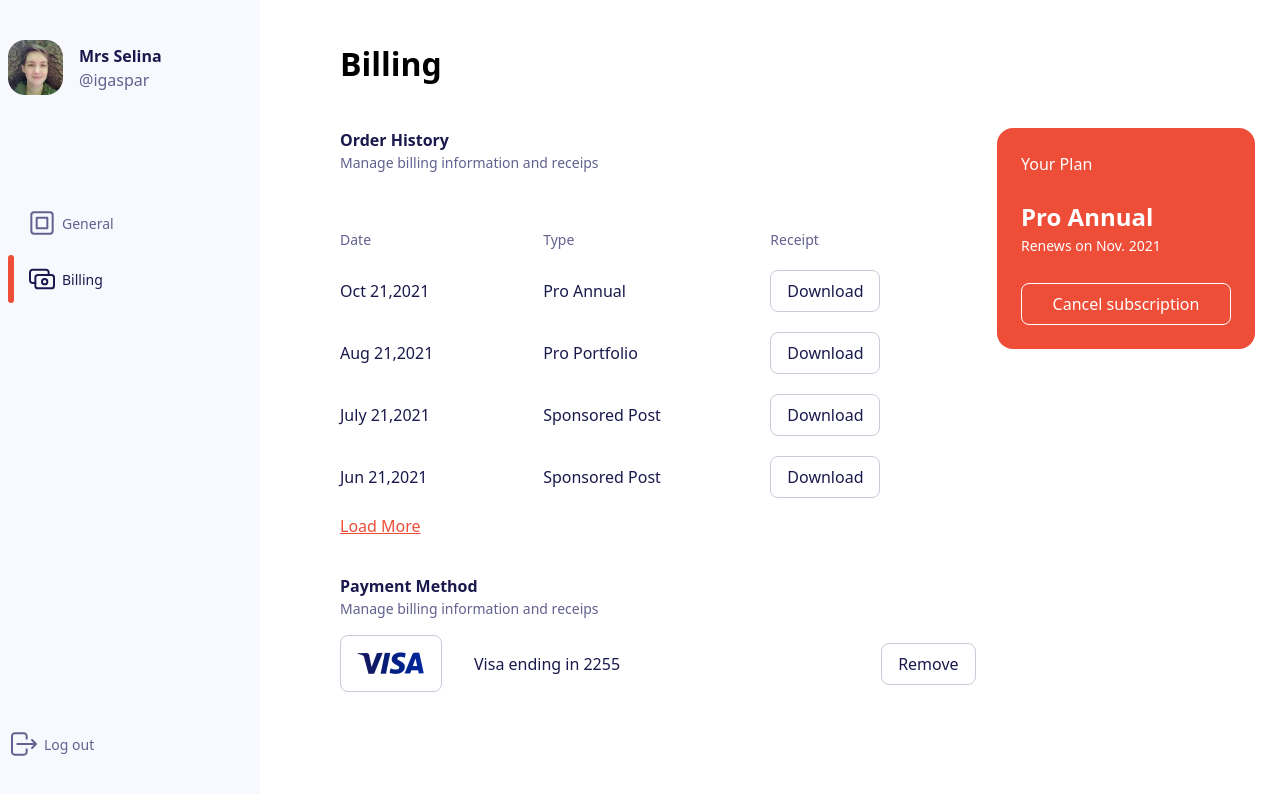
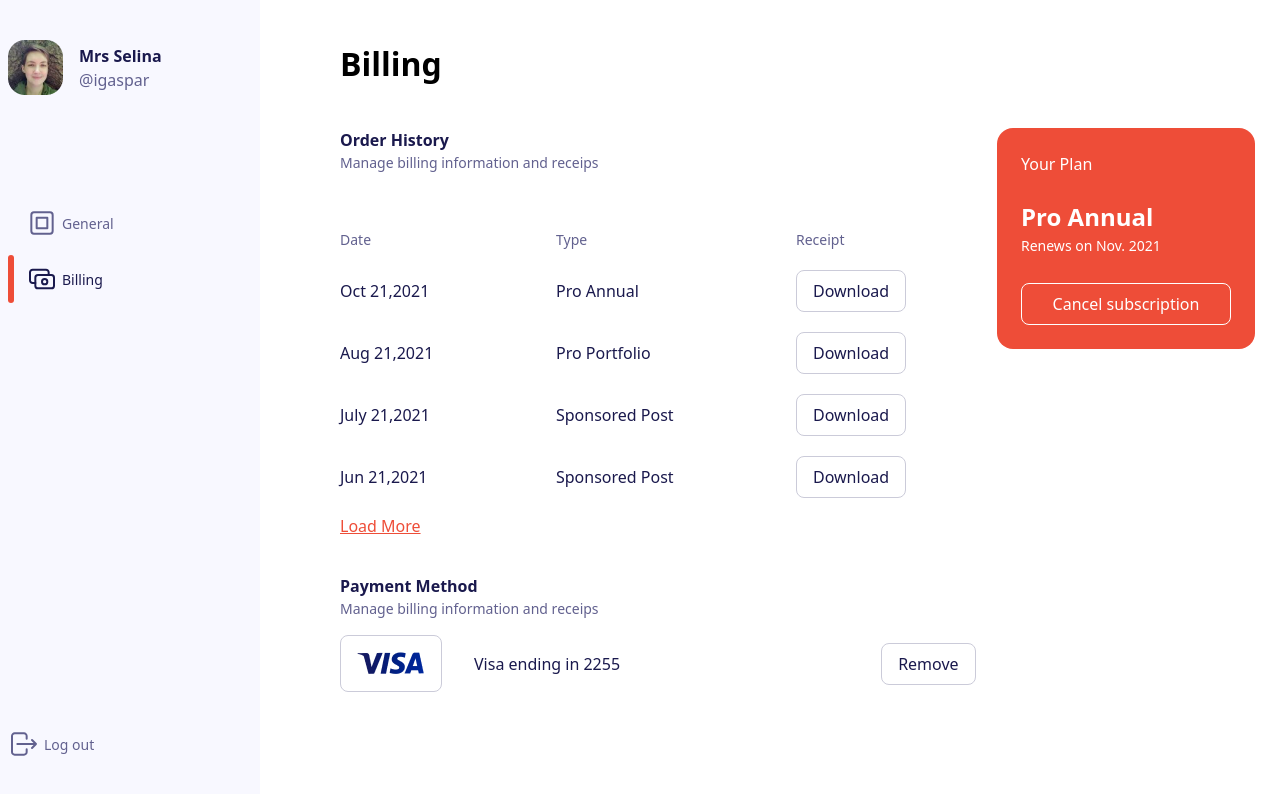
Before and after one commit to Fomonyuytar-Joseph/coding-interview, a Next.js app: page / in a window 1280 px wide. Shown: the top 794 px of the page. Built offline with nearby package versions, Linux system fonts and the light colour scheme.

Commit message:
fix: fix alignment issues

```diff
--- a/components/billing/receiptTable/ReceiptDataRows.tsx
+++ b/components/billing/receiptTable/ReceiptDataRows.tsx
@@ -7,7 +7,7 @@ interface ReceiptDataRowsProps {
 }
 const ReceiptDataRows = ({ date, type }: ReceiptDataRowsProps) => {
   return (
-    <div className="grid grid-cols-12 md:gap-[35px] lg:gap-[47px] xl:gap-[55px] xxl:gap-[67px] xxxl:gap-[80px]  xxxxl:gap-[100px] items-center  py-2 mb-1 rounded-[8px] text-[16px] font-medium text-darkBlueColor hover:shadow-3xl ">
+    <div className="grid grid-cols-12 md:gap-[35px] lg:gap-[50px] xl:gap-[60px] xxl:gap-[67px] xxxl:gap-[80px]  xxxxl:gap-[90px] items-center  py-2 mb-1 rounded-[8px] text-[16px] font-medium text-darkBlueColor hover:shadow-3xl ">
       <div className="col-span-4 ml-6 ">{date} 21,2021</div>
 
       <div className="col-span-4">{type}</div>
--- a/components/billing/receiptTable/ReceiptHeading.tsx
+++ b/components/billing/receiptTable/ReceiptHeading.tsx
@@ -2,7 +2,7 @@ import React from "react";
 
 const ReceiptHeading = () => {
   return (
-    <div className="grid grid-cols-12 md:gap-[35px] lg:gap-[47px]  xl:gap-[55px] xxl:gap-[67px] xxxl:gap-[80px]  text-[14px] xxxxl:gap-[100px] text-lightGray font-medium mb-3  ">
+    <div className="grid grid-cols-12 md:gap-[35px] lg:gap-[50px]  xl:gap-[60px] xxl:gap-[67px] xxxl:gap-[80px]  text-[14px] xxxxl:gap-[90px] text-lightGray font-medium mb-3  ">
       <div className="col-span-4 ml-6 ">
         <h3>Date</h3>
       </div>
--- a/pages/index.tsx
+++ b/pages/index.tsx
@@ -14,7 +14,7 @@ const Home: NextPage = () => {
         <link rel="icon" href="/favicon.ico" />
       </Head>
 
-      <div className="w-full h-screen md:py-10 md:px-3 lg:px-10 xl:px-14 xl:py-10 ">
+      <div className="w-full h-screen md:py-10 md:px-3 lg:px-4 xl:px-14 xl:py-10 ">
         {/* Heading */}
         <div className="mb-10 ml-6">
           <h1 className="text-[32px] font-bold">Billing</h1>
@@ -28,7 +28,7 @@ const Home: NextPage = () => {
                 <BillingSection title="Order History" />
               </div>
 
-              <div className=" md:w-[85%]   lg:w-[90%]  xl:w-[92%] xxl:w-[95%] xxxl:w-[97%] xxxxl:w-[95%]">
+              <div className=" md:w-[85%]   lg:w-[97%]  xl:w-[92%] xxl:w-[95%] xxxl:w-[97%] xxxxl:w-[98%]">
                 <ReceiptTable />
               </div>
             </div>
```
